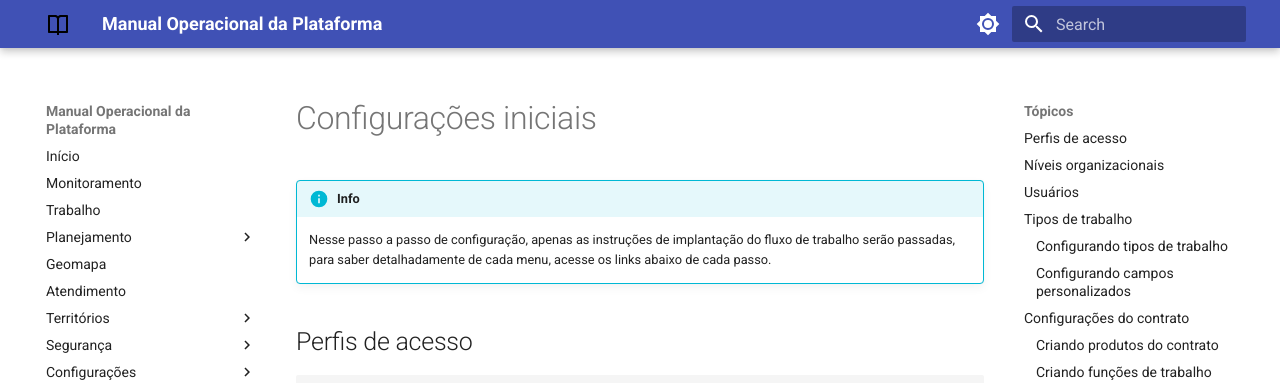
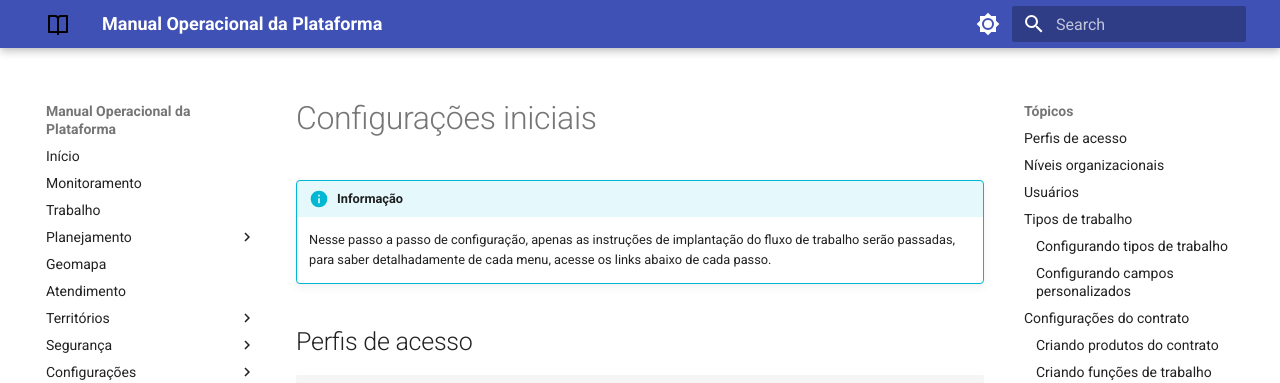
Before and after one commit to diagonalsocial/sig-manual-operacional, an MkDocs documentation site: the page built from docs/starting.md, in a window 1280 px wide and 900 px high. Shown: the top 383 px of the window. Built offline with MkDocs 1.6.1 and Material for MkDocs 9.7.7, drawn with Linux system fonts in a browser that asks for light colours.

Commit message:
workflow added

```diff
--- a/docs/starting.md
+++ b/docs/starting.md
@@ -1,6 +1,6 @@
 # Configurações iniciais
 
-!!! Info
+!!! Info "Informação"
     Nesse passo a passo de configuração, apenas as instruções de implantação do fluxo de trabalho serão passadas, para saber detalhadamente de cada menu, acesse os links abaixo de cada passo.
 
 ## Perfis de acesso
```
